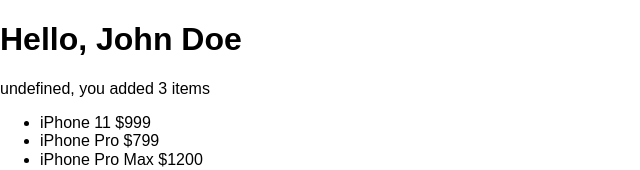
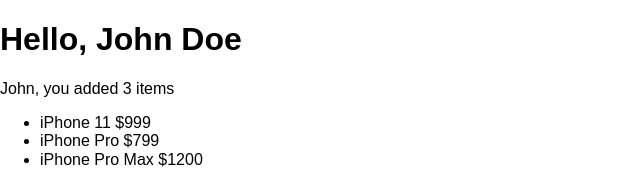
Before and after one commit to Kozlovska-Yulya/Lifting-state-up, a React app in the folder task2/: page / in a window 1280 px wide. Shown: the top 170 px of the page, without its empty margins (0-640 px from the left). Built offline with nearby package versions, Linux system fonts and the light colour scheme.

Commit message:
products list

```diff
--- a/task2/src/ShoppingCart.jsx
+++ b/task2/src/ShoppingCart.jsx
@@ -27,7 +27,7 @@
     const count = this.state.cartItems.length;
     return (
       <div className="column">
-        <CartTitle count={count} />
+        <CartTitle userName={this.props.userName} count={count} />
         <ProductsList cartItems={this.state.cartItems} />
       </div>
     );
```
